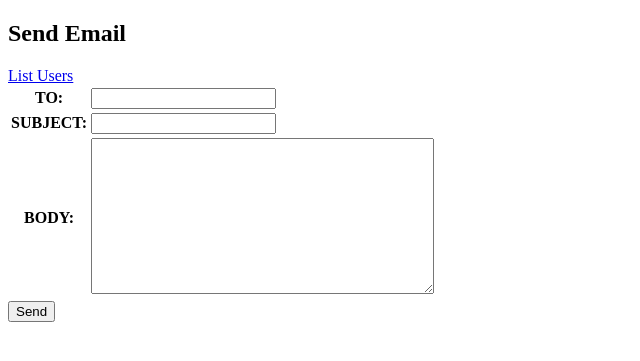
After one commit to fahad-gcet/celeryRabbitMQ, a Django app: page /sendEmail/ in a window 1280 px wide. The commit adds this page. Shown: the top 361 px of the page, without its empty margins (0-640 px from the left). Run offline with Django 3.2, Linux system fonts and the light colour scheme; parts of the project's set-up code (start-up, migrations or seed data) failed here and were passed over.

Commit message:
add email and routing

```diff
--- a/celeryRabbit/__init__.py
+++ b/celeryRabbit/__init__.py
@@ -1,3 +1,3 @@
 from .celery import app as celery_app
 
-__all__ = ['celery_app',]
+__all__ = ['celery_app']
--- a/celeryRabbit/urls.py
+++ b/celeryRabbit/urls.py
@@ -23,5 +23,10 @@ urlpatterns = [
 
 urlpatterns += [
     url(r'^$', views.UserListView.as_view(), name='users_list'),
-    url(r'^generate/$', views.GenerateRandomUsersView.as_view(), name='generate')
+    url(r'^generate/$', views.GenerateRandomUsersView.as_view(), name='generate'),
 ]
+
+urlpatterns += [
+    url(r'^sendEmail/$', views.SendMailView.as_view(), name='sendEmail'),
+    url(r'^sendEmailCelery/$', views.SendMailCeleryView.as_view(), name='sendEmailCelery'),
+]
--- a/core/forms.py
+++ b/core/forms.py
@@ -8,3 +8,9 @@ class GenerateRandomUsersForm(forms.Form):
             MaxValueValidator(2000)
         ]
     )
+
+
+class SendMailForm(forms.Form):
+    to = forms.EmailField(label='TO', max_length=200)
+    subject = forms.CharField(label='SUBJECT', max_length=200)
+    body = forms.CharField(label='BODY', widget=forms.Textarea)
--- a/core/views.py
+++ b/core/views.py
@@ -1,10 +1,11 @@
 from django.shortcuts import render
 from django.views.generic import FormView, ListView
-from .forms import GenerateRandomUsersForm
-from .tasks import create_random_user_accounts
+from .forms import GenerateRandomUsersForm, SendMailForm
+from .tasks import create_random_user_accounts, send_email
 from django.shortcuts import redirect
 from django.contrib.auth.models import User
 from django.contrib import messages
+from django.core.mail import send_mail
 
 class GenerateRandomUsersView(FormView):
     template_name = 'generate_random_users.html'
@@ -21,3 +22,36 @@ class GenerateRandomUsersView(FormView):
 class UserListView(ListView):
     model = User
     template_name = 'users_list.html'
+    user_count = 0
+
+    def get_context_data(self, **kwargs):
+        self.user_count = User.objects.all().count()
+        context = super(UserListView, self).get_context_data(**kwargs)
+        context.update({'user_count': self.user_count})
+        return context
+
+
+class SendMailView(FormView):
+    template_name = 'send_mail.html'
+    form_class = SendMailForm
+
+    def form_valid(self, form):
+        to = form.cleaned_data.get('to')
+        subject = form.cleaned_data.get('subject')
+        body = form.cleaned_data.get('body')
+        send_mail(subject, body, 'noreply@celeryRabbit.me' ,[to,])
+        messages.success(self.request, 'Email has been sent')
+        return redirect('users_list')
+
+
+class SendMailCeleryView(FormView):
+    template_name = 'send_mail.html'
+    form_class = SendMailForm
+
+    def form_valid(self, form):
+        to = form.cleaned_data.get('to')
+        subject = form.cleaned_data.get('subject')
+        body = form.cleaned_data.get('body')
+        send_email.delay(to, subject, body)
+        messages.success(self.request, 'Email has been sent')
+        return redirect('users_list')
--- /dev/null
+++ b/templates/send_mail.html
@@ -0,0 +1,13 @@
+{% extends 'base.html' %}
+
+{% block content %}
+    <h2>Send Email</h2>
+    <a href="{% url 'users_list' %}">List Users</a>
+    <form method="post">
+        {% csrf_token %}
+        <table>
+            {{form}}
+        </table>
+        <button type="submit">Send</button>
+    </form>
+{% endblock %}
--- a/templates/users_list.html
+++ b/templates/users_list.html
@@ -2,7 +2,10 @@
 
 {% block content %}
     <h2>Users List</h2>
-    <a href="{% url 'generate' %}">Generate Users</a>
+    <h3>Number of Users: {{user_count}}</h3>
+    <a href="{% url 'generate' %}">Generate Users</a> <br>
+    <a href="{% url 'sendEmail' %}">Send Email</a> <br>
+    <a href="{% url 'sendEmailCelery' %}">Send Email With Celery</a>
 
     <ul>
         {% for user in object_list %}
```
Also changed, not shown: celeryRabbit/settings.py (+9 -0 lines), core/tasks.py (+17 -1 lines), db.sqlite3.
